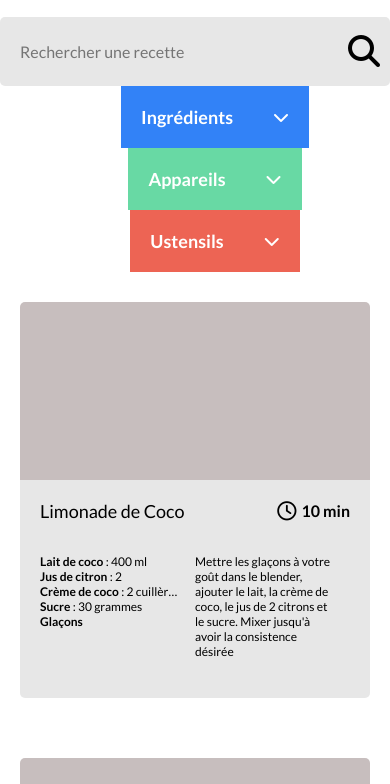
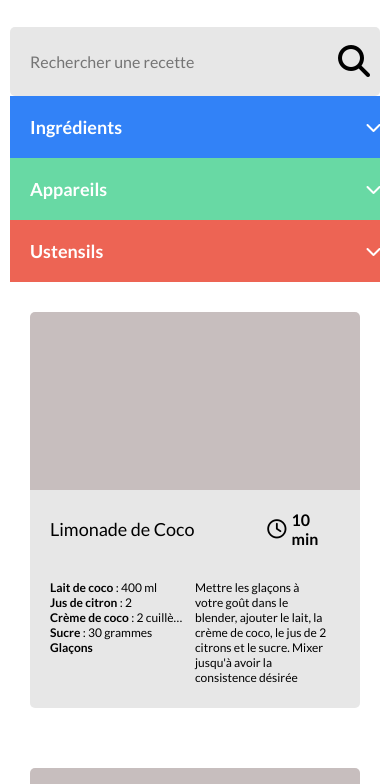
Before and after one commit to quentinM22/Formation_Oc-Projet7-Lespetitsplats, a website with bundled scripts: page index.html in a window 390 px wide. Shown: the part 60-844 px from the top of the page. Built offline with nearby package versions, Linux system fonts and the light colour scheme.

Commit message:
feat: front

```diff
--- a/index.html
+++ b/index.html
@@ -15,17 +15,16 @@
         <img src="./public/image/logo.png" alt="logo">
     </header>
     <main>
-        <section class="row">
+        <section>
             <div class="input-group">
-                <input type="text" id="searchForm" placeholder="Rechercher une recette"
-                    aria-label="Recipient's username" aria-describedby="button-addon2">
+                <input type="text" id="searchForm" placeholder="Rechercher une recette">
                 <i class="fa-solid fa-magnifying-glass"></i></input>
         </section>
 
         <section id="tag-container">
         </section>
 
-        <section id="secondSearch" class="row">
+        <section id="secondSearch">
             <div id="ingSearch">
                 <div class="btn-dropdown">
                     <label for="">Ingrédients</label>
@@ -75,7 +74,7 @@
 
         </section>
 
-        <section id="content-card" class="row">
+        <section id="content-card">
 
         </section>
     </main>
--- a/js/controllers/search.js
+++ b/js/controllers/search.js
@@ -14,6 +14,7 @@ export function search(recipes) {
 		displayRecette(recipes)
 		displayList(recipes)
 	} else {
+		//Solution N°1
 		const newRecipesArr = recipes.filter((recipe) =>
 			firstWordSearch(recipe, searchWord)
 		)
--- a/scss/all.scss
+++ b/scss/all.scss
@@ -64,7 +64,7 @@ header {
 			width: 100%;
 
 			ul {
-				height: 150pt;
+				max-height: 150pt;
 				overflow-y: scroll;
 				scrollbar-width: thin;
 				scrollbar-color: white transparent;
@@ -215,15 +215,13 @@ header {
 
 @media screen and (max-width: 767px) {
 	main {
-		padding: 0;
+		padding: 10px;
 	}
 	#secondSearch {
 		display: flex;
-		justify-content: center;
-		align-items: center;
 		flex-direction: column;
 		position: relative;
-		max-width: 100%;
+		min-width: 100%;
 		width: 100%;
 		.secondSearch {
 			width: 100%;
@@ -236,11 +234,14 @@ header {
 				border-radius: 0;
 			}
 		}
-
 		.btn-dropdown {
-			width: 100%;
+			width: 95%;
 			margin: 0;
 			border-radius: 0;
+			padding: 20px 20px 20px 20px;
+			&i {
+				margin-right: 10px;
+			}
 		}
 	}
 }
```
Also changed, not shown: README.md, css/style.css, 2 other files.
